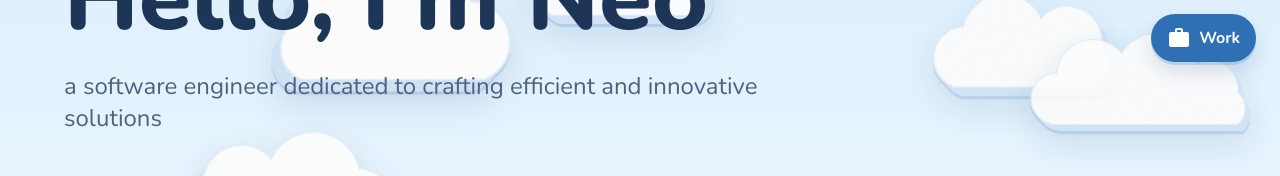
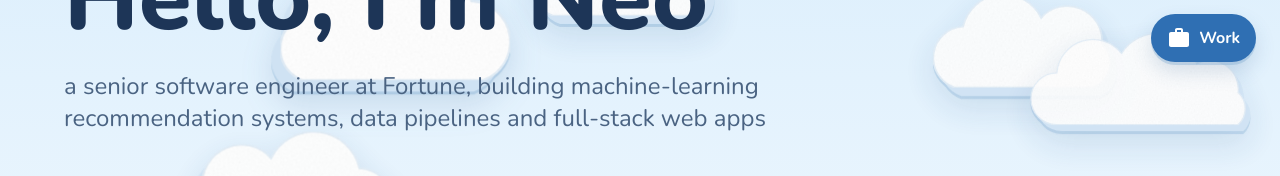
Before and after one commit to EngineNeo/neoportfolio, a React (Create React App) app: page / in a window 1280 px wide. Shown: the part 362-538 px from the top of the page. Built offline with nearby package versions, Linux system fonts and the light colour scheme; no server answers.

Commit message:
Update header subtitle to describe current work
Co-Authored-By: Claude Opus 5.5 <noreply@anthropic.com>

```diff
--- a/src/components/home/HeadSection.js
+++ b/src/components/home/HeadSection.js
@@ -59,7 +59,7 @@ function HeadSection(props) {
             Hello, I'm Neo
           </Typography>
           <Typography variant="h5" align="left" className={classNames(classes.floatIn, classes.subtitle)}>
-            a software engineer dedicated to crafting efficient and innovative solutions
+            a senior software engineer at Fortune, building machine-learning recommendation systems, data pipelines and full-stack web apps
           </Typography>
         </div>
       </div>
```
